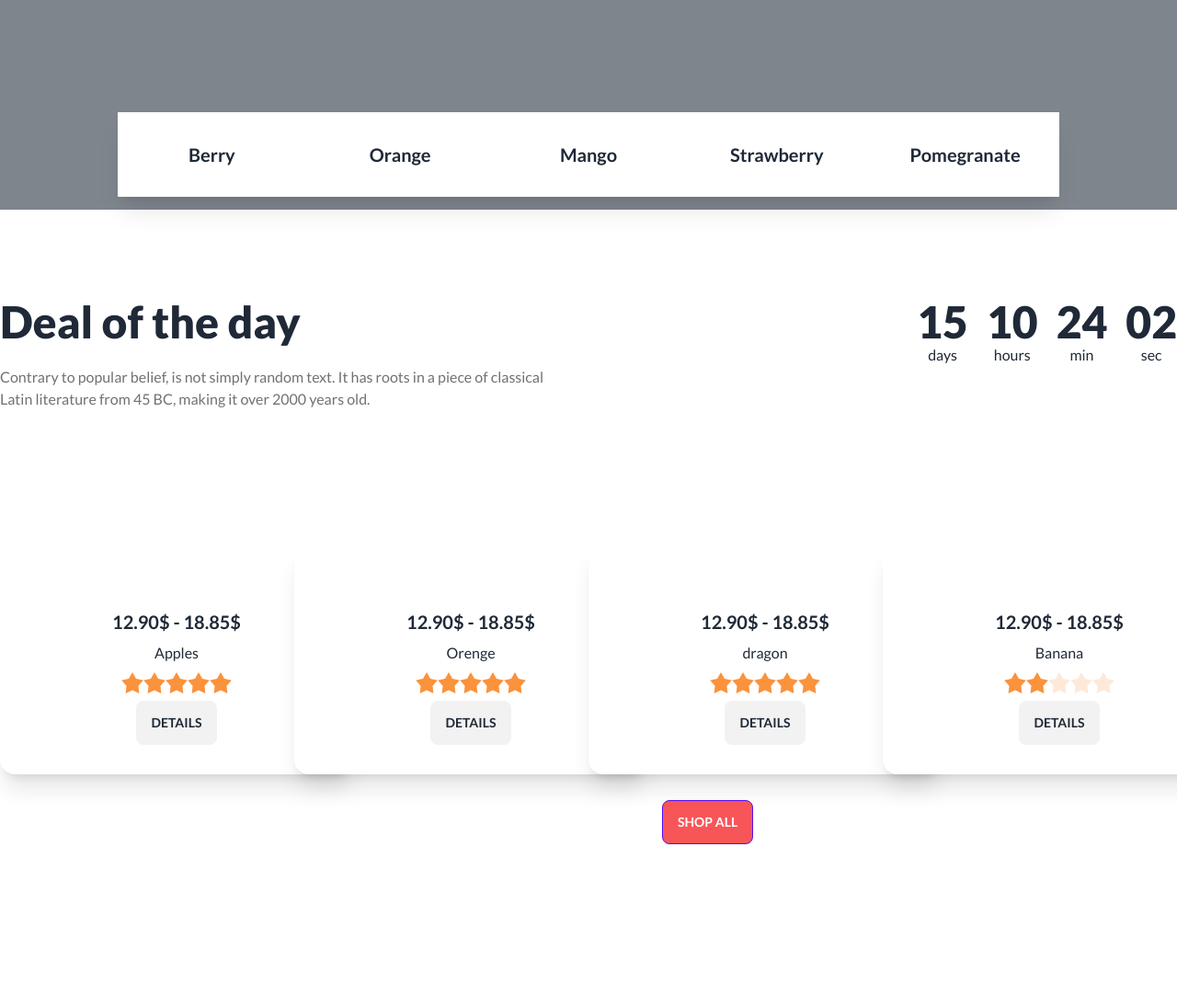
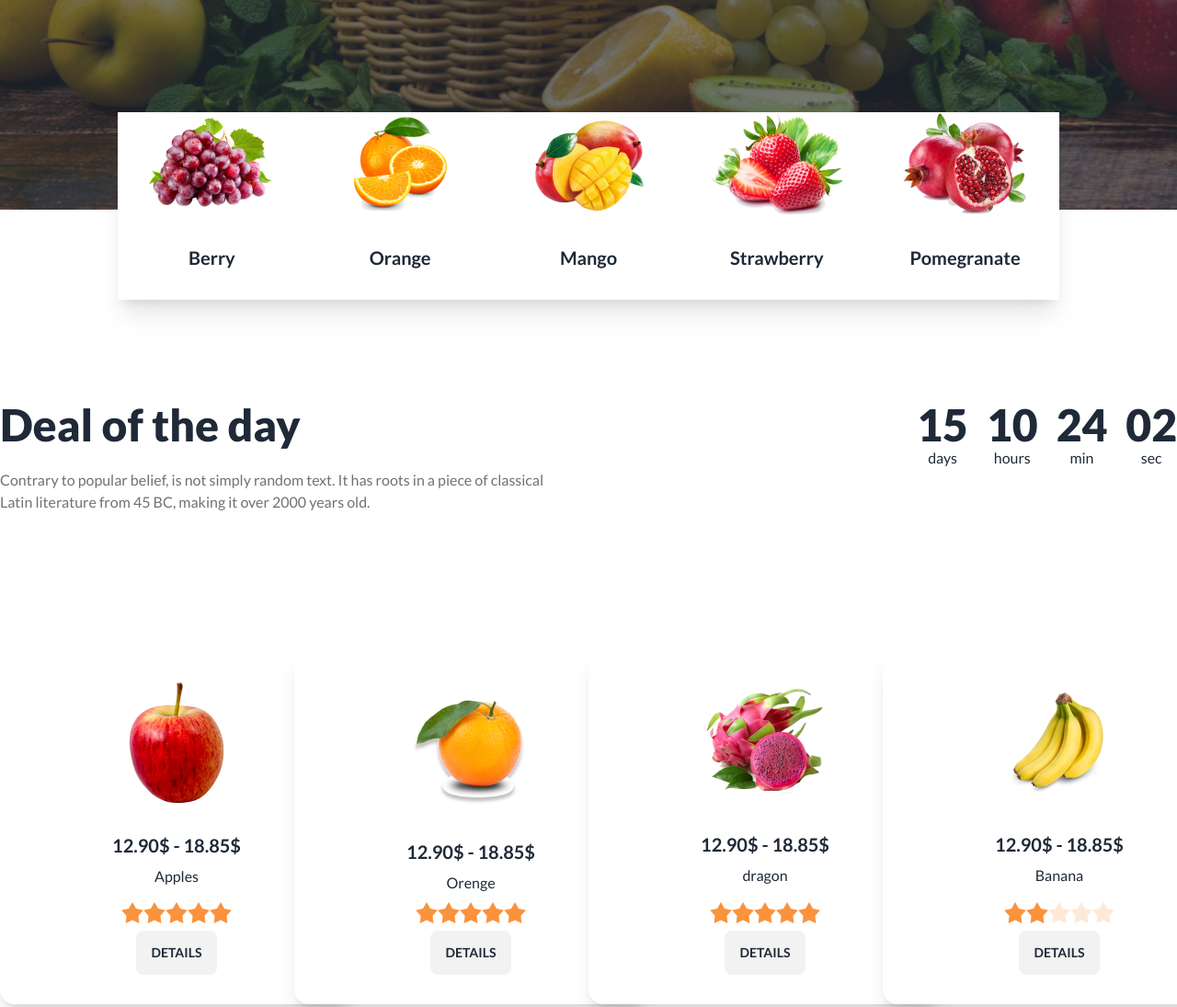
Before and after one commit to mahfujHosen4120/fol-kino-a3, a plain HTML site: page index.html in a window 1280 px wide. Shown: the part 700-1795 px from the top of the page at 92% size. Before the commit the page ends 1618 px from the top, so only its background shows below. Drawn offline with nearby package versions, Linux system fonts and the light colour scheme; the site is published under a folder, as on GitHub Pages, so addresses that start at the root find nothing.

Commit message:
image problem solve

```diff
--- a/index.html
+++ b/index.html
@@ -122,7 +122,7 @@
         <section>
             <div class="carousel w-full">
                 <div id="slide1" class="carousel-item relative w-full">
-                    <div class="hero min-h-screen" style="background-image: url(/images/banner1.png);">
+                    <div class="hero min-h-screen" style="background-image: url(images/banner1.png);">
                         <div class="hero-overlay bg-opacity-60"></div>
                         <div class="hero-content text-center text-neutral-content">
                             <div class="max-w-md">
@@ -138,7 +138,7 @@
                     </div>
                 </div>
                 <div id="slide2" class="carousel-item relative w-full">
-                    <div class="hero min-h-screen" style="background-image: url(/images/banner2.png);">
+                    <div class="hero min-h-screen" style="background-image: url(images/banner2.png);">
                         <div class="hero-overlay bg-opacity-60"></div>
                         <div class="hero-content text-center text-neutral-content">
                             <div class="max-w-md">
@@ -154,7 +154,7 @@
                     </div>
                 </div>
                 <div id="slide3" class="carousel-item relative w-full">
-                    <div class="hero min-h-screen" style="background-image: url(/images/banner3.png);">
+                    <div class="hero min-h-screen" style="background-image: url(images/banner3.png);">
                         <div class="hero-overlay bg-opacity-60"></div>
                         <div class="hero-content text-center text-neutral-content">
                             <div class="max-w-md">
@@ -163,14 +163,14 @@
                                 <button class=" btn btn-primary bg-[#F85559] text-white">Shop Now</button>
                             </div>
                         </div>
-                    </div>>
+                    </div>
                     <div class="absolute flex justify-between transform -translate-y-1/2 left-5 right-5 top-1/2">
                         <a href="#slide2" class="btn btn-circle">❮</a>
                         <a href="#slide4" class="btn btn-circle">❯</a>
                     </div>
                 </div>
                 <div id="slide4" class="carousel-item relative w-full">
-                    <div class="hero min-h-screen" style="background-image: url(/images/banner4.png);">
+                    <div class="hero min-h-screen" style="background-image: url(images/banner4.png);">
                         <div class="hero-overlay bg-opacity-60"></div>
                         <div class="hero-content text-center text-neutral-content">
                             <div class="max-w-md">
@@ -192,31 +192,31 @@
 
         <section class="grid grid-cols-5 -mt-28 mx-32 shadow-xl">
             <div class="card w-auto bg-base-100 rounded-none">
-                <figure><img src="/images/fruit1.png" alt="" /></figure>
+                <figure><img src="images/fruit1.png" alt="" /></figure>
                 <div class="card-body items-center">
                     <h2 class="card-title ">Berry</h2>
                 </div>
             </div>
             <div class="card w-auto bg-base-100 rounded-none ">
-                <figure><img src="/images/fruit2.png" alt="" /></figure>
+                <figure><img src="images/fruit2.png" alt="" /></figure>
                 <div class="card-body items-center">
                     <h2 class="card-title ">Orange</h2>
                 </div>
             </div>
             <div class="card w-auto bg-base-100 rounded-none ">
-                <figure><img src="/images/fruit3.png" alt="" /></figure>
+                <figure><img src="images/fruit3.png" alt="" /></figure>
                 <div class="card-body items-center">
                     <h2 class="card-title ">Mango</h2>
                 </div>
             </div>
             <div class="card w-auto bg-base-100 rounded-none">
-                <figure><img src="/images/fruit4.png" alt="" /></figure>
+                <figure><img src="images/fruit4.png" alt="" /></figure>
                 <div class="card-body items-center">
                     <h2 class="card-title ">Strawberry</h2>
                 </div>
             </div>
             <div class="card w-auto bg-base-100 rounded-none">
-                <figure><img src="/images/fruit5.png" alt="" /></figure>
+                <figure><img src="images/fruit5.png" alt="" /></figure>
                 <div class="card-body items-center">
                     <h2 class="card-title ">Pomegranate</h2>
                 </div>
@@ -266,7 +266,7 @@
             <!-- 1st -->
             <div class="card w-96 bg-base-100 shadow-xl">
                 <figure class="px-10 pt-10 ">
-                    <img src="/images/fruit6.png" alt="" class="rounded-xl" />
+                    <img src="images/fruit6.png" alt="" class="rounded-xl" />
                 </figure>
                 <div class="card-body items-center text-center">
                     <h2 class="card-title">12.90$ - 18.85$</h2>
@@ -287,7 +287,7 @@
                         <form method="dialog" class="modal-box">
                             <div class="card w-96 bg-base-100 shadow-xl">
                                 <figure class="px-10 pt-10 ">
-                                    <img src="/images/fruit6.png" alt="apple" class="rounded-xl" />
+                                    <img src="images/fruit6.png" alt="apple" class="rounded-xl" />
                                 </figure>
                                 <div class="card-body items-center text-center">
                                     <h2 class="card-title">Apples</h2>
@@ -322,7 +322,7 @@
             <!-- 2nd -->
             <div class="card w-96 bg-base-100 shadow-xl">
                 <figure class="px-10 pt-10 ">
-                    <img src="/images/fruit7.png" alt="" class="rounded-xl" />
+                    <img src="images/fruit7.png" alt="" class="rounded-xl" />
                 </figure>
                 <div class="card-body items-center text-center">
                     <h2 class="card-title">12.90$ - 18.85$</h2>
@@ -343,7 +343,7 @@
                         <form method="dialog" class="modal-box">
                             <div class="card w-auto bg-base-100 ">
                                 <figure class="px-10 pt-10 ">
-                                    <img src="/images/fruit7.png" alt="apple" class="rounded-xl" />
+                                    <img src="images/fruit7.png" alt="apple" class="rounded-xl" />
                                 </figure>
                                 <div class="card-body items-center text-center">
                                     <h2 class="card-title">Orenge</h2>
@@ -381,7 +381,7 @@
 
             <div class="card w-96 bg-base-100 shadow-xl">
                 <figure class="px-10 pt-10 ">
-                    <img src="/images/fruit8.png" alt="" class="rounded-xl" />
+                    <img src="images/fruit8.png" alt="" class="rounded-xl" />
                 </figure>
                 <div class="card-body items-center text-center">
                     <h2 class="card-title">12.90$ - 18.85$</h2>
@@ -402,7 +402,7 @@
                         <form method="dialog" class="modal-box">
                             <div class="card w-auto bg-base-100 ">
                                 <figure class="px-10 pt-10 ">
-                                    <img src="/images/fruit8.png" alt="apple" class="rounded-xl" />
+                                    <img src="images/fruit8.png" alt="apple" class="rounded-xl" />
                                 </figure>
                                 <div class="card-body items-center text-center">
                                     <h2 class="card-title">Gragon</h2>
@@ -440,7 +440,7 @@
 
             <div class="card w-96 bg-base-100 shadow-xl">
                 <figure class="px-10 pt-10 ">
-                    <img src="/images/fruit9.png" alt="" class="rounded-xl" />
+                    <img src="images/fruit9.png" alt="" class="rounded-xl" />
                 </figure>
                 <div class="card-body items-center text-center">
                     <h2 class="card-title">12.90$ - 18.85$</h2>
@@ -461,7 +461,7 @@
                         <form method="dialog" class="modal-box">
                             <div class="card w-auto bg-base-100 ">
                                 <figure class="px-10 pt-10 ">
-                                    <img src="/images/fruit9.png" alt="" class="rounded-xl" />
+                                    <img src="images/fruit9.png" alt="" class="rounded-xl" />
                                 </figure>
                                 <div class="card-body items-center text-center">
                                     <h2 class="card-title">Banana </h2>
```
